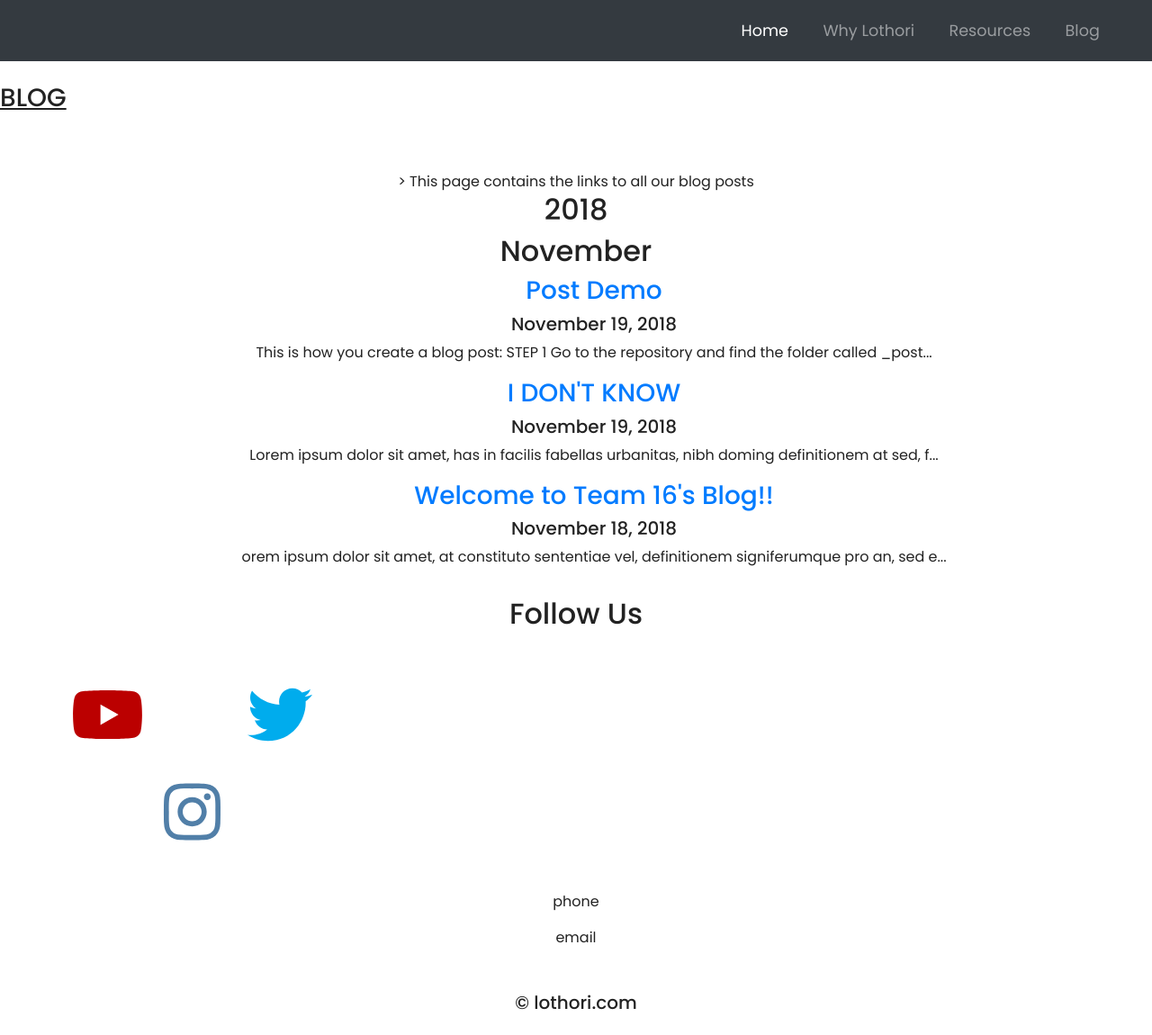
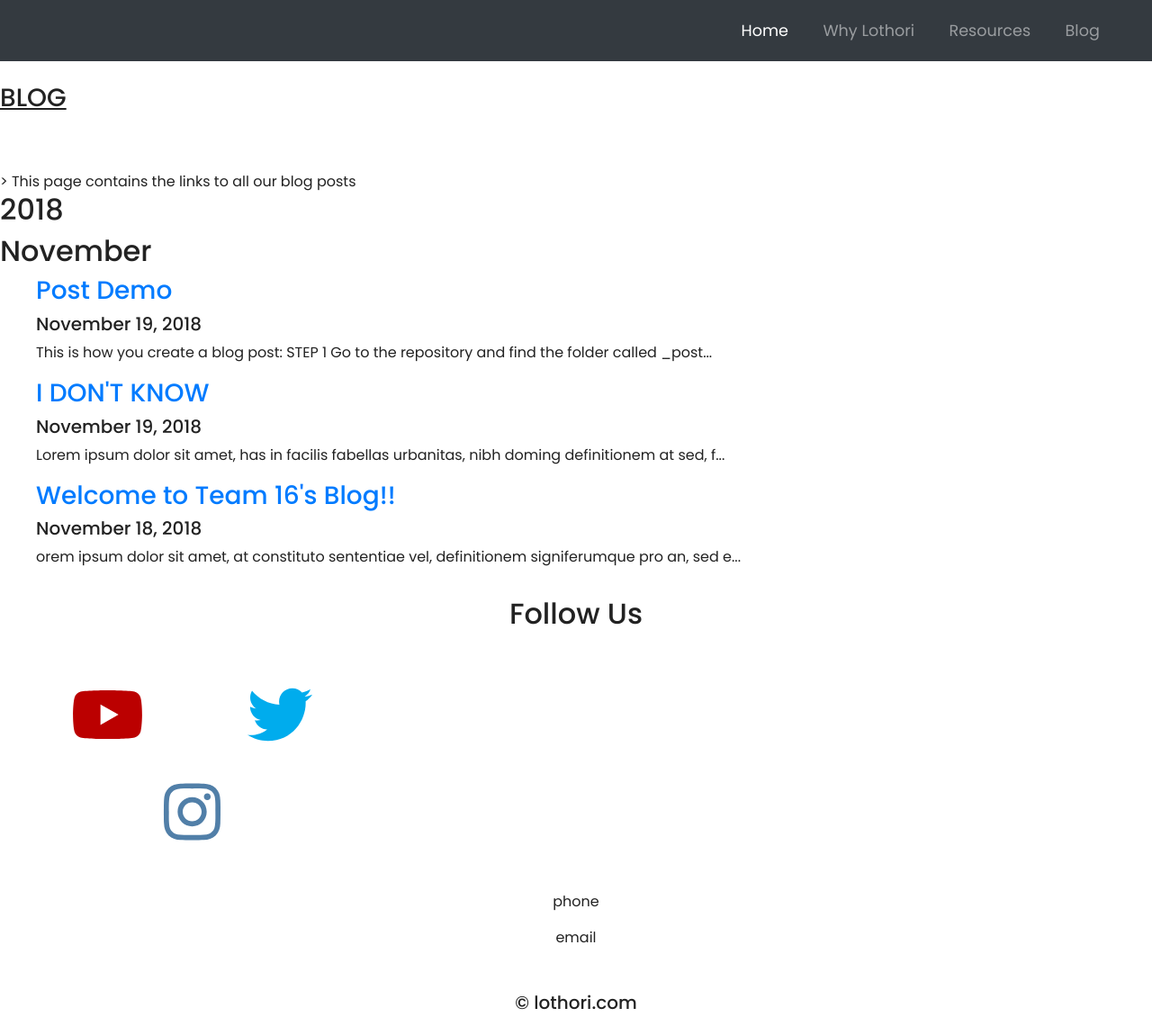
Before and after one commit to mohamedjasmin/lothoriold, a Jekyll site: the page built from blog.html, in a window 1280 px wide and 1150 px high. Shown: the whole window at 90% size. Built offline with Jekyll 4.4.1, drawn with Linux system fonts in a browser that asks for light colours; nearby versions of some CDN libraries.

Commit message:
added center-justified class

```diff
--- a/_layouts/wrapper.html
+++ b/_layouts/wrapper.html
@@ -48,7 +48,7 @@
 <br>
 	</div>
 
-<div class="text-center">
+<div class="center-justified">
 {{ content }}
 </div>
 
```
